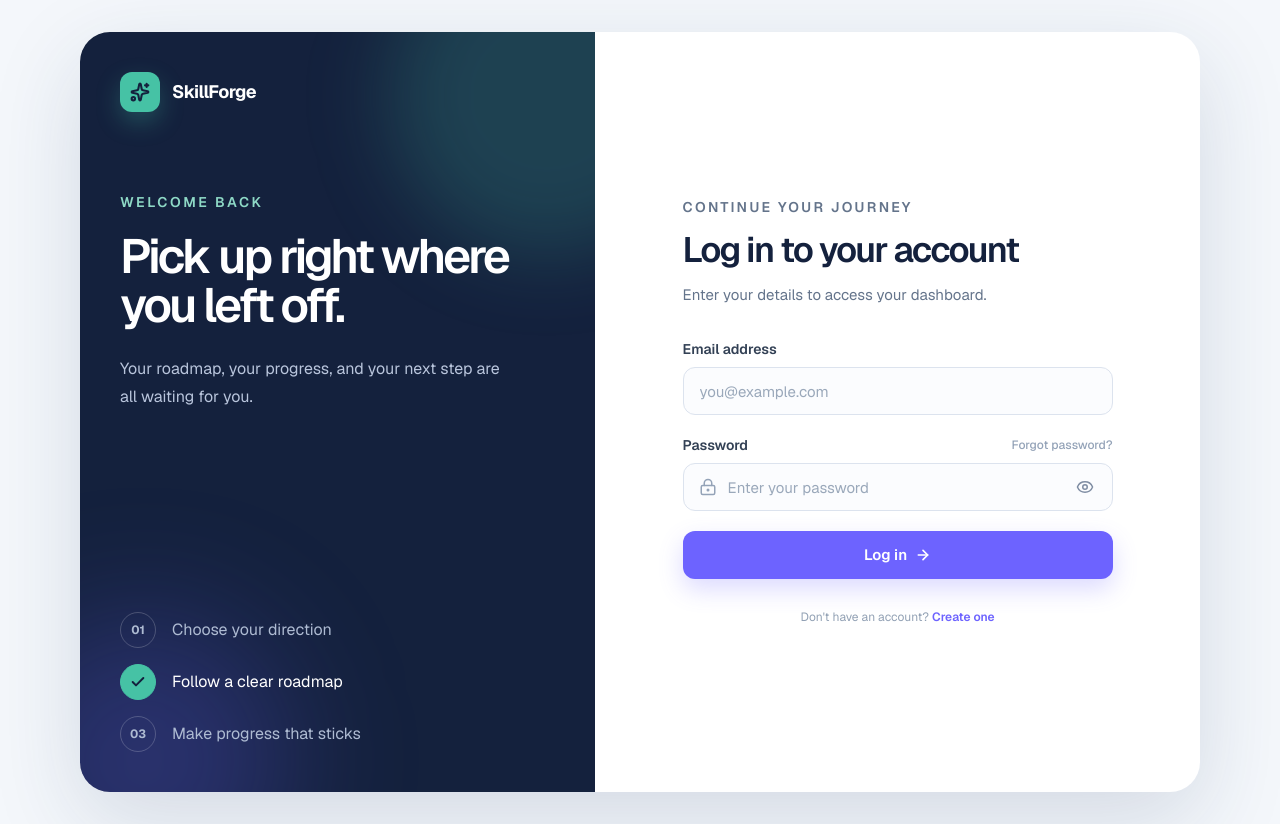
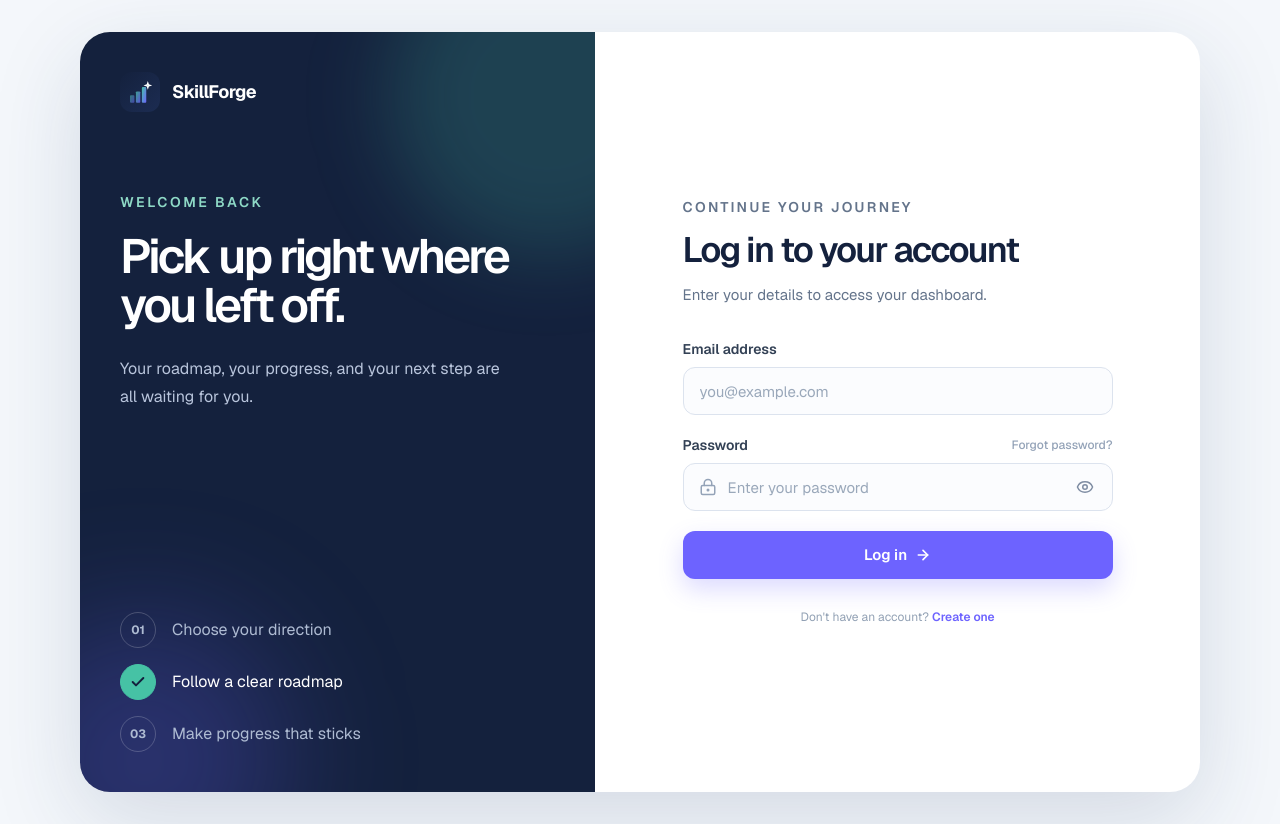
Before and after one commit to dhrubotalukder1442/skillforge, a Next.js app in the folder frontend/: page /login in a window 1280 px wide. Built offline with nearby package versions, Linux system fonts and the light colour scheme.

Commit message:
logo add

```diff
--- a/frontend/app/interview/page.tsx
+++ b/frontend/app/interview/page.tsx
@@ -1,6 +1,7 @@
 "use client";
 
 import { useEffect, useState } from "react";
+import Image from "next/image";
 import { useRouter } from "next/navigation";
 import { Sparkles, ArrowLeft, ArrowRight, CheckCircle2, MessageCircleQuestion, Loader2 } from "lucide-react";
 
@@ -226,8 +227,8 @@ export default function InterviewPage() {
           >
             <ArrowLeft className="h-4 w-4" strokeWidth={2.5} />
           </button>
-          <div className="flex h-10 w-10 items-center justify-center rounded-xl bg-[#46c2a5] text-[#14213d] shadow-[0_10px_24px_rgba(70,194,165,0.28)]">
-            <Sparkles className="h-5 w-5" strokeWidth={2.5} />
+          <div className="flex h-9 w-9 shrink-0 items-center justify-center overflow-hidden rounded-xl sm:h-10 sm:w-10">
+            <Image src="/icon.svg" alt="SkillForge logo" width={40} height={40} className="h-full w-full object-cover" />
           </div>
           <span className="text-lg font-bold tracking-[-0.03em]">
             Mock Interview
--- a/frontend/app/login/page.tsx
+++ b/frontend/app/login/page.tsx
@@ -1,6 +1,7 @@
 "use client";
 
 import { useRouter } from "next/navigation";
+import Image from "next/image";
 import { useState, type FormEvent } from "react";
 import {
   ArrowRight,
@@ -54,7 +55,7 @@ export default function LoginPage() {
         localStorage.setItem("access_token", data.access_token);
       }
 
-      // Login successful — সাথে সাথে dashboard-এ চলে যাও, কোনো message/delay ছাড়াই
+      // If you want to store user info in localStorage, you can do it here
       router.replace("/dashboard");
     } catch (error) {
       setMessage({
@@ -78,8 +79,8 @@ export default function LoginPage() {
 
           <div className="relative">
             <div className="mb-8 flex items-center gap-3 sm:mb-14 md:mb-20">
-              <div className="flex h-9 w-9 shrink-0 items-center justify-center rounded-xl bg-[#46c2a5] text-[#14213d] shadow-[0_10px_24px_rgba(70,194,165,0.28)] sm:h-10 sm:w-10">
-                <Sparkles className="h-4 w-4 sm:h-5 sm:w-5" strokeWidth={2.5} />
+              <div className="flex h-9 w-9 shrink-0 items-center justify-center overflow-hidden rounded-xl sm:h-10 sm:w-10">
+                <Image src="/icon.svg" alt="SkillForge logo" className="h-full w-full object-cover" width={40} height={40} />
               </div>
 
               <span className="text-base font-bold tracking-[-0.03em] sm:text-lg">
--- a/frontend/app/register/page.tsx
+++ b/frontend/app/register/page.tsx
@@ -1,6 +1,7 @@
 "use client";
 
 import { useRouter } from "next/navigation";
+import Image from "next/image";
 import { useMemo, useRef, useState, type FormEvent } from "react";
 import {
   ArrowRight,
@@ -143,12 +144,13 @@ export default function RegisterPage() {
 
           <div className="relative">
             <div className="mb-8 flex items-center gap-3 sm:mb-14 md:mb-20">
-              <div className="flex h-9 w-9 shrink-0 items-center justify-center rounded-xl bg-[#46c2a5] text-[#14213d] shadow-[0_10px_24px_rgba(70,194,165,0.28)] sm:h-10 sm:w-10">
-                <Sparkles
-                  className="h-4 w-4 sm:h-5 sm:w-5"
-                  strokeWidth={2.5}
-                />
-              </div>
+              <div className="flex h-9 w-9 shrink-0 items-center justify-center overflow-hidden rounded-xl sm:h-10 sm:w-10">
+              <Image
+                src="/icon.svg"
+                alt="SkillForge logo"
+                className="h-full w-full object-cover"
+              />
+            </div>
 
               <span className="text-base font-bold tracking-[-0.03em] sm:text-lg">
                 SkillForge
```
